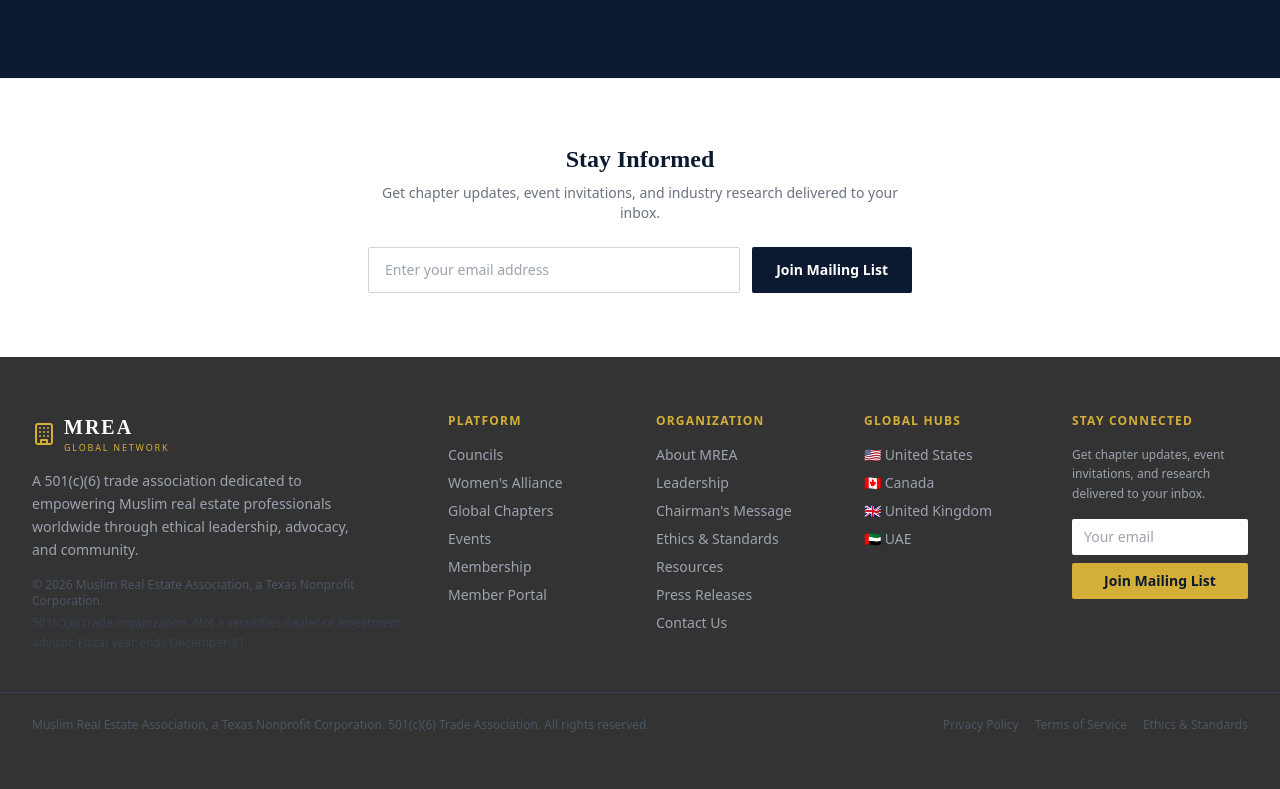
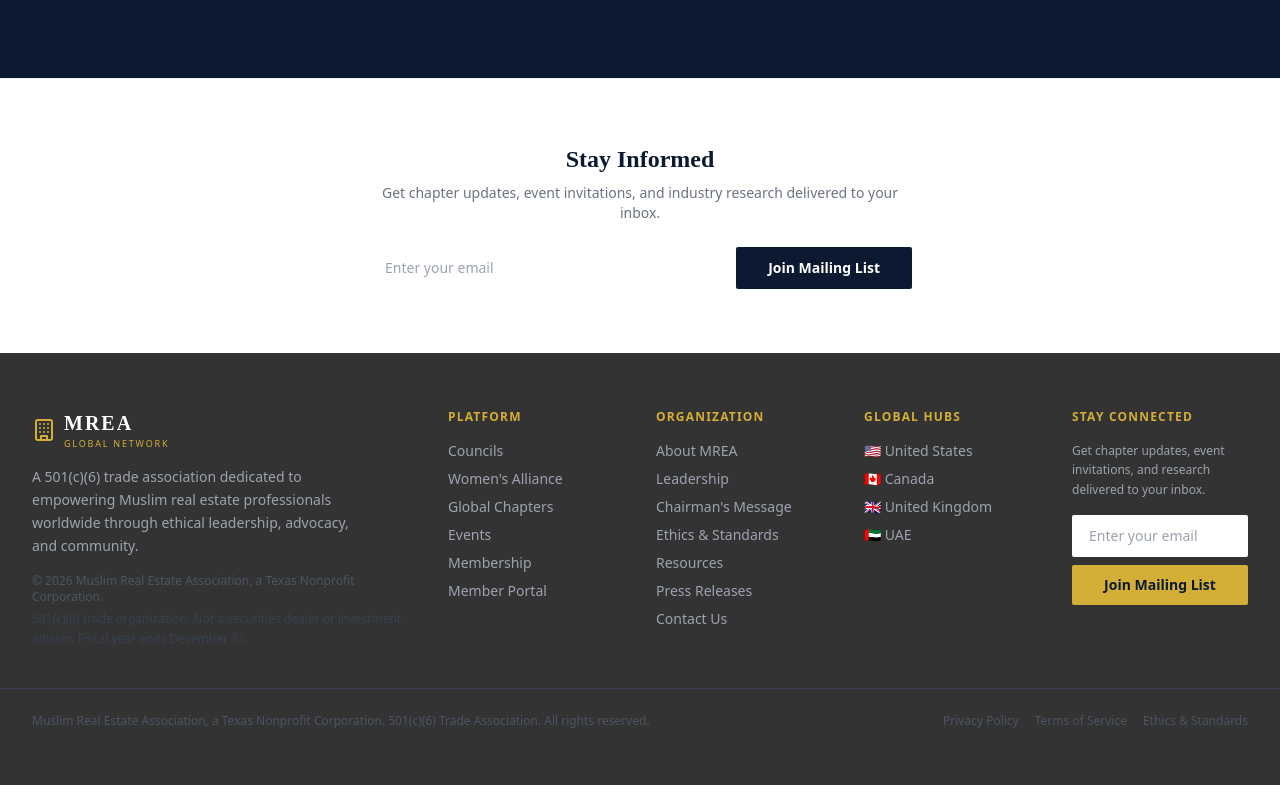
Before and after one commit to DFO-VMFO/MuslimREA-V3, a Next.js app: page / in a window 1280 px wide. Shown: the part 2605-3394 px from the top of the page. Built offline with nearby package versions, Linux system fonts and the light colour scheme.

Commit message:
chore: consolidate all contact emails to admin@muslimrea.org

```diff
--- /dev/null
+++ b/src/app/api/newsletter/route.ts
@@ -0,0 +1,37 @@
+import { Resend } from 'resend';
+import { NextResponse } from 'next/server';
+
+export async function POST(request: Request) {
+  try {
+    const { email } = await request.json();
+
+    if (!email) {
+      return NextResponse.json({ error: 'Email is required' }, { status: 400 });
+    }
+
+    const resendApiKey = process.env.RESEND_API_KEY;
+    if (!resendApiKey) {
+      return NextResponse.json(
+        { error: 'Email service is not configured' },
+        { status: 503 },
+      );
+    }
+
+    const resend = new Resend(resendApiKey);
+
+    // Send notification to admin
+    await resend.emails.send({
+      from: 'MREA Newsletter <onboarding@resend.dev>',
+      to: ['admin@muslimrea.org'],
+      subject: `New Newsletter Subscription: ${email}`,
+      text: `A new user has subscribed to the MREA newsletter.\n\nEmail: ${email}`,
+    });
+
+    // Optionally send a welcome email to the user here
+
+    return NextResponse.json({ success: true });
+  } catch (error) {
+    console.error('Newsletter API Error:', error);
+    return NextResponse.json({ error: 'Failed to process subscription' }, { status: 500 });
+  }
+}
--- a/src/app/contact/page.tsx
+++ b/src/app/contact/page.tsx
@@ -97,9 +97,9 @@
                 <h4 className="font-bold text-sm uppercase tracking-wider mb-4" style={{ color: theme.gold }}>Quick Contacts</h4>
                 <ul className="space-y-3 text-sm text-gray-300">
                   <li><span className="font-semibold text-white">Membership:</span><br />admin@muslimrea.org</li>
-                  <li><span className="font-semibold text-white">Press & Media:</span><br />press@muslimrea.org</li>
-                  <li><span className="font-semibold text-white">Women&apos;s Alliance:</span><br />mwrea@muslimrea.org</li>
-                  <li><span className="font-semibold text-white">Chapter Inquiries:</span><br />chapters@muslimrea.org</li>
+                  <li><span className="font-semibold text-white">Press & Media:</span><br />admin@muslimrea.org</li>
+                  <li><span className="font-semibold text-white">Women&apos;s Alliance:</span><br />admin@muslimrea.org</li>
+                  <li><span className="font-semibold text-white">Chapter Inquiries:</span><br />admin@muslimrea.org</li>
                 </ul>
               </div>
             </div>
--- a/src/app/page.tsx
+++ b/src/app/page.tsx
@@ -1,8 +1,8 @@
 'use client';
 
-import type { CSSProperties } from 'react';
 import Navbar from '@/components/Navbar';
 import Footer from '@/components/Footer';
+import NewsletterForm from '@/components/NewsletterForm';
 import Image from 'next/image';
 import Link from 'next/link';
 import { Briefcase, Globe, Shield, ArrowRight, Users } from 'lucide-react';
@@ -191,19 +191,7 @@
           <div className="max-w-xl mx-auto px-4 text-center">
             <h3 className="text-2xl font-serif font-bold mb-2" style={{ color: theme.navy }}>Stay Informed</h3>
             <p className="text-gray-500 mb-6 text-sm">Get chapter updates, event invitations, and industry research delivered to your inbox.</p>
-            <form className="flex flex-col sm:flex-row gap-3" onSubmit={(e) => e.preventDefault()}>
-              <input
-                type="email"
-                placeholder="Enter your email address"
-                className="flex-1 px-4 py-3 border border-gray-300 rounded-sm focus:outline-none focus:ring-2 focus:ring-offset-1 text-sm"
-                suppressHydrationWarning
-                style={{ '--tw-ring-color': theme.gold } as CSSProperties}
-              />
-              <button type="submit" suppressHydrationWarning className="px-6 py-3 rounded-sm font-bold text-sm transition hover:opacity-90 whitespace-nowrap"
-                      style={{ backgroundColor: theme.navy, color: 'white' }}>
-                Join Mailing List
-              </button>
-            </form>
+            <NewsletterForm variant="row" />
           </div>
         </div>
       </main>
--- a/src/components/Footer.tsx
+++ b/src/components/Footer.tsx
@@ -2,6 +2,7 @@
 
 import Link from 'next/link';
 import { Building } from 'lucide-react';
+import NewsletterForm from './NewsletterForm';
 
 const theme = {
   navy: '#0B1A30',
@@ -69,18 +70,7 @@
         <div>
           <h4 className="font-bold mb-4 uppercase text-xs tracking-widest" style={{ color: theme.gold }}>Stay Connected</h4>
           <p className="text-gray-400 text-xs mb-4 leading-relaxed">Get chapter updates, event invitations, and research delivered to your inbox.</p>
-          <form className="space-y-2" onSubmit={(e) => e.preventDefault()}>
-            <input
-              type="email"
-              placeholder="Your email"
-              className="w-full px-3 py-2 rounded-sm text-sm text-gray-900 focus:outline-none"
-              suppressHydrationWarning
-            />
-            <button type="submit" suppressHydrationWarning className="w-full py-2 rounded-sm text-sm font-bold transition hover:opacity-90"
-                    style={{ backgroundColor: theme.gold, color: theme.navy }}>
-              Join Mailing List
-            </button>
-          </form>
+          <NewsletterForm />
         </div>
       </div>
 
--- /dev/null
+++ b/src/components/NewsletterForm.tsx
@@ -0,0 +1,82 @@
+'use client';
+
+import { useState } from 'react';
+import { CheckCircle, AlertCircle } from 'lucide-react';
+
+const theme = {
+  navy: '#0B1A30',
+  gold: '#D4AF37',
+};
+
+export default function NewsletterForm({ variant = 'stacked' }: { variant?: 'stacked' | 'row' }) {
+  const [email, setEmail] = useState('');
+  const [status, setStatus] = useState<'idle' | 'submitting' | 'success' | 'error'>('idle');
+
+  async function handleSubmit(e: React.FormEvent) {
+    e.preventDefault();
+    if (!email) return;
+
+    setStatus('submitting');
+    try {
+      const res = await fetch('/api/newsletter', {
+        method: 'POST',
+        headers: {
+          'Content-Type': 'application/json',
+        },
+        body: JSON.stringify({ email }),
+      });
+
+      if (!res.ok) throw new Error('Failed to subscribe');
+      setStatus('success');
+      setEmail('');
+    } catch (err) {
+      console.error('Newsletter error:', err);
+      setStatus('error');
+    }
+  }
+
+  if (status === 'success') {
+    return (
+      <div className="flex items-center gap-2 text-green-500 font-bold text-sm py-2">
+        <CheckCircle className="w-4 h-4" />
+        <span>Subscription successful!</span>
+      </div>
+    );
+  }
+
+  const isRow = variant === 'row';
+
+  return (
+    <form onSubmit={handleSubmit} className={isRow ? "flex flex-col sm:flex-row gap-3" : "space-y-2"}>
+      <div className="relative flex-1">
+        <input
+          type="email"
+          required
+          value={email}
+          onChange={(e) => setEmail(e.target.value)}
+          placeholder="Enter your email"
+          className={`w-full px-4 py-2.5 rounded-sm text-sm text-gray-900 focus:outline-none focus:ring-2 border ${
+            status === 'error' ? 'border-red-500' : 'border-transparent'
+          }`}
+          style={{ outlineColor: theme.gold }}
+          suppressHydrationWarning
+        />
+        {status === 'error' && (
+          <div className="absolute -bottom-5 left-0 flex items-center gap-1 text-[10px] text-red-500 font-bold">
+            <AlertCircle className="w-3 h-3" />
+            <span>Try again later</span>
+          </div>
+        )}
+      </div>
+      <button
+        type="submit"
+        disabled={status === 'submitting'}
+        className={`${isRow ? 'px-8' : 'w-full'} py-2.5 rounded-sm text-sm font-bold transition hover:opacity-90 disabled:opacity-50`}
+        style={{ backgroundColor: isRow ? theme.navy : theme.gold, color: isRow ? 'white' : theme.navy }}
+        suppressHydrationWarning
+      >
+        {status === 'submitting' ? 'Joining...' : 'Join Mailing List'}
+      </button>
+    </form>
+  );
+}
```
